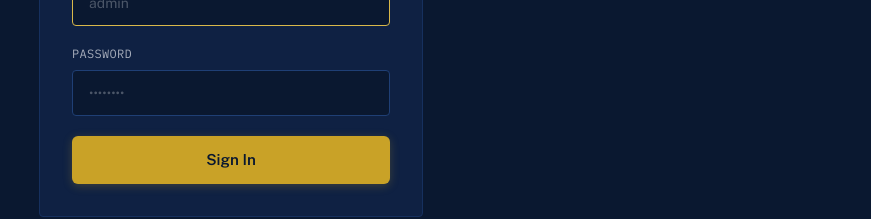
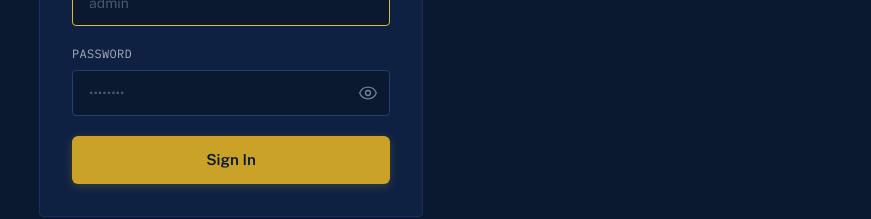
Before and after one commit to Raihanhn/amc, a Next.js app: page /admin/login in a window 1280 px wide. Shown: the part 406-625 px from the top of the page, without its empty margins (409-1280 px from the left). Built offline with nearby package versions, Linux system fonts and the light colour scheme.

Commit message:
login issue fixed

```diff
--- a/pages/admin/login.js
+++ b/pages/admin/login.js
@@ -9,6 +9,7 @@ export default function AdminLogin() {
   const [form, setForm] = useState({ username: "", password: "" });
   const [error, setError] = useState("");
   const [loading, setLoading] = useState(false);
+  const [showPassword, setShowPassword] = useState(false);
 
   const handleChange = (e) =>
     setForm((f) => ({ ...f, [e.target.name]: e.target.value }));
@@ -82,15 +83,43 @@ export default function AdminLogin() {
               <label className="block text-xs font-mono uppercase tracking-wide text-platinum-200/70 mb-2">
                 Password
               </label>
+              <div className="relative">
                 <input
                   required
-                type="password"
+                  type={showPassword ? "text" : "password"}
                   name="password"
                   value={form.password}
                   onChange={handleChange}
-                className="w-full bg-navy-950 border border-navy-700 rounded-sm px-4 py-3 text-sm text-platinum-50 placeholder:text-platinum-200/30 focus:outline-none focus:border-gold-400 transition-colors"
+                  className="w-full bg-navy-950 border border-navy-700 rounded-sm px-4 py-3 pr-11 text-sm text-platinum-50 placeholder:text-platinum-200/30 focus:outline-none focus:border-gold-400 transition-colors"
                   placeholder="••••••••"
                 />
+                <button
+                  type="button"
+                  onClick={() => setShowPassword((v) => !v)}
+                  aria-label={showPassword ? "Hide password" : "Show password"}
+                  className="absolute right-0 top-0 h-full w-11 flex items-center justify-center text-platinum-200/50 hover:text-gold-300 transition-colors cursor-pointer"
+                >
+                  {showPassword ? (
+                    <svg viewBox="0 0 24 24" fill="none" stroke="currentColor" strokeWidth="1.6" className="w-5 h-5">
+                      <path d="M3 3l18 18" strokeLinecap="round" />
+                      <path
+                        d="M10.6 10.6a2.5 2.5 0 003.5 3.5M6.5 6.7C4.3 8.1 2.7 10 2 12c1.6 3.9 5.5 7 10 7 1.6 0 3.1-.4 4.5-1.1M9.8 4.3A10.9 10.9 0 0112 4c4.5 0 8.4 3.1 10 7-.5 1.3-1.3 2.6-2.3 3.7"
+                        strokeLinecap="round"
+                        strokeLinejoin="round"
+                      />
+                    </svg>
+                  ) : (
+                    <svg viewBox="0 0 24 24" fill="none" stroke="currentColor" strokeWidth="1.6" className="w-5 h-5">
+                      <path
+                        d="M2 12c1.6-3.9 5.5-7 10-7s8.4 3.1 10 7c-1.6 3.9-5.5 7-10 7s-8.4-3.1-10-7z"
+                        strokeLinecap="round"
+                        strokeLinejoin="round"
+                      />
+                      <circle cx="12" cy="12" r="3" />
+                    </svg>
+                  )}
+                </button>
+              </div>
             </div>
 
             {error && <p className="text-sm text-red-400">{error}</p>}
--- /dev/null
+++ b/scripts/testLogin.js
@@ -0,0 +1,56 @@
+// scripts/testLogin.js
+//
+// Diagnostic tool — checks your ADMIN_USERNAME / ADMIN_PASSWORD_HASH in
+// .env.local against a username/password you provide, without needing the
+// browser or the dev server. This isolates whether the problem is your
+// .env.local values or something else (cookies, restart, etc).
+//
+// Run it like this:
+//
+//   node scripts/testLogin.js "admin" "AMC12345#"
+
+require("dotenv").config({ path: ".env.local" });
+const bcrypt = require("bcryptjs");
+
+const [, , username, password] = process.argv;
+
+if (!username || !password) {
+  console.error('Usage: node scripts/testLogin.js "<username>" "<password>"');
+  process.exit(1);
+}
+
+const ADMIN_USERNAME = process.env.ADMIN_USERNAME;
+const ADMIN_PASSWORD_HASH = process.env.ADMIN_PASSWORD_HASH;
+
+console.log("\n--- What was loaded from .env.local ---");
+console.log("ADMIN_USERNAME:", JSON.stringify(ADMIN_USERNAME));
+console.log(
+  "ADMIN_PASSWORD_HASH length:",
+  ADMIN_PASSWORD_HASH ? ADMIN_PASSWORD_HASH.length : "(missing)"
+);
+console.log(
+  "ADMIN_PASSWORD_HASH looks valid (starts with $2):",
+  !!ADMIN_PASSWORD_HASH && ADMIN_PASSWORD_HASH.startsWith("$2")
+);
+
+if (!ADMIN_USERNAME || !ADMIN_PASSWORD_HASH) {
+  console.log(
+    "\n❌ ADMIN_USERNAME or ADMIN_PASSWORD_HASH is missing/empty in .env.local.\n"
+  );
+  process.exit(1);
+}
+
+console.log("\n--- Comparing against what you typed ---");
+console.log("Username match:", username === ADMIN_USERNAME);
+
+bcrypt.compare(password, ADMIN_PASSWORD_HASH).then((passwordMatch) => {
+  console.log("Password match:", passwordMatch);
+
+  if (username === ADMIN_USERNAME && passwordMatch) {
+    console.log("\n✅ These credentials WOULD log in successfully.\n");
+  } else {
+    console.log(
+      "\n❌ These credentials would NOT log in. Fix the mismatched value(s) above.\n"
+    );
+  }
+});
```
Also changed, not shown: pages/api/admin/login.js (+8 -0 lines). Lines whose indentation alone changed are shown as unchanged.
